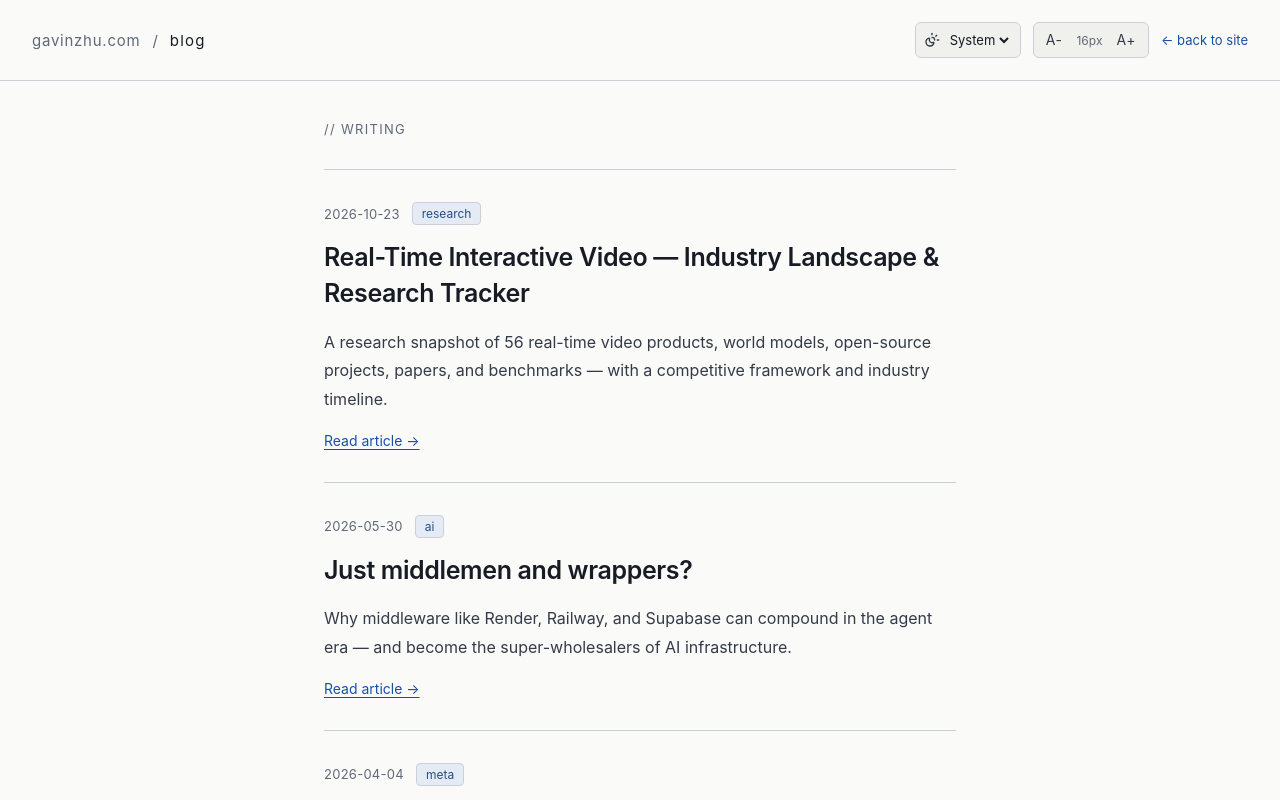
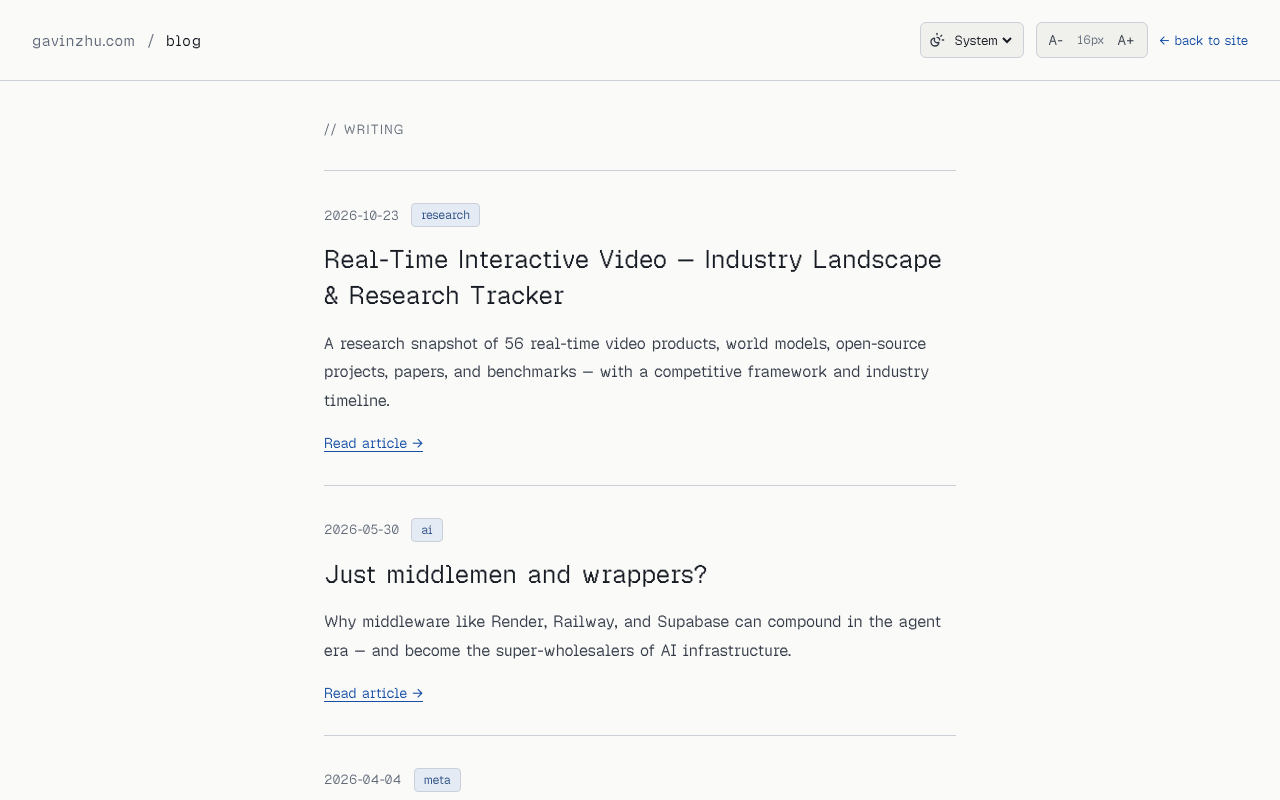
Before and after one commit to SoujiOkita98/personal-website, a React (Vite) app: page /blog in a window 1280 px wide. Built offline with nearby package versions, Linux system fonts and the light colour scheme.

Commit message:
Restore pixel typography and hide scrollbars without disabling scroll

```diff
--- a/src/App.css
+++ b/src/App.css
@@ -564,11 +564,11 @@
 
 .bw-post-title {
   font-size: 20px;
-  font-weight: 600;
+  font-weight: 400;
   color: var(--blog-heading);
   margin: 0 0 10px;
   line-height: 1.5;
-  letter-spacing: -0.01em;
+  letter-spacing: 0.02em;
   font-family: var(--blog-reading-font);
 }
 
--- a/src/blog/research-tracker.css
+++ b/src/blog/research-tracker.css
@@ -6,7 +6,7 @@
 .research-tracker h3 {
   color: var(--blog-heading);
   font-size: 1.15em;
-  font-weight: 600;
+  font-weight: 500;
   line-height: 1.6;
   margin: 36px 0 20px;
   scroll-margin-top: 24px;
@@ -15,7 +15,7 @@
 .research-tracker h4 {
   color: var(--blog-heading);
   font-size: 1.05em;
-  font-weight: 600;
+  font-weight: 500;
   line-height: 1.6;
   margin: 28px 0 14px;
 }
@@ -41,7 +41,7 @@
 
 .research-tracker strong {
   color: var(--blog-heading);
-  font-weight: 600;
+  font-weight: 500;
 }
 
 .research-tracker a {
@@ -92,7 +92,7 @@
 
 .research-tracker th {
   color: var(--blog-text);
-  font-weight: 600;
+  font-weight: 500;
   background: var(--blog-surface);
 }
 
--- a/src/pages/blog.css
+++ b/src/pages/blog.css
@@ -177,11 +177,11 @@
 
 .blog-post-title {
   font-size: 25px;
-  font-weight: 600;
+  font-weight: 400;
   color: var(--blog-heading);
   margin: 0 0 16px;
   line-height: 1.45;
-  letter-spacing: -0.015em;
+  letter-spacing: 0.02em;
   font-family: var(--blog-reading-font);
   overflow-wrap: anywhere;
 }
@@ -253,7 +253,7 @@
 
 .blog-post-body strong {
   color: var(--blog-heading);
-  font-weight: 600;
+  font-weight: 500;
 }
 
 .blog-post-body blockquote {
--- a/src/theme/theme.css
+++ b/src/theme/theme.css
@@ -11,7 +11,7 @@
   --blog-tag-text: #294d82;
   --blog-success: #226634;
   --blog-selection: #cfdef7;
-  --blog-reading-font: -apple-system, BlinkMacSystemFont, 'Segoe UI', Roboto, sans-serif;
+  --blog-reading-font: 'Geist Pixel Square', monospace;
   --menu-bar-bg: rgba(248, 249, 246, 0.92);
   --menu-bar-text: var(--blog-heading);
   --window-bg: var(--blog-bg);
@@ -55,6 +55,17 @@
   background: var(--blog-selection);
 }
 
+/* Keep scrolling available without displaying browser scrollbar chrome. */
+.site-theme,
+.site-theme * {
+  scrollbar-width: none;
+}
+
+.site-theme::-webkit-scrollbar,
+.site-theme *::-webkit-scrollbar {
+  display: none;
+}
+
 .site-theme-control {
   display: inline-flex;
   align-items: center;
```
